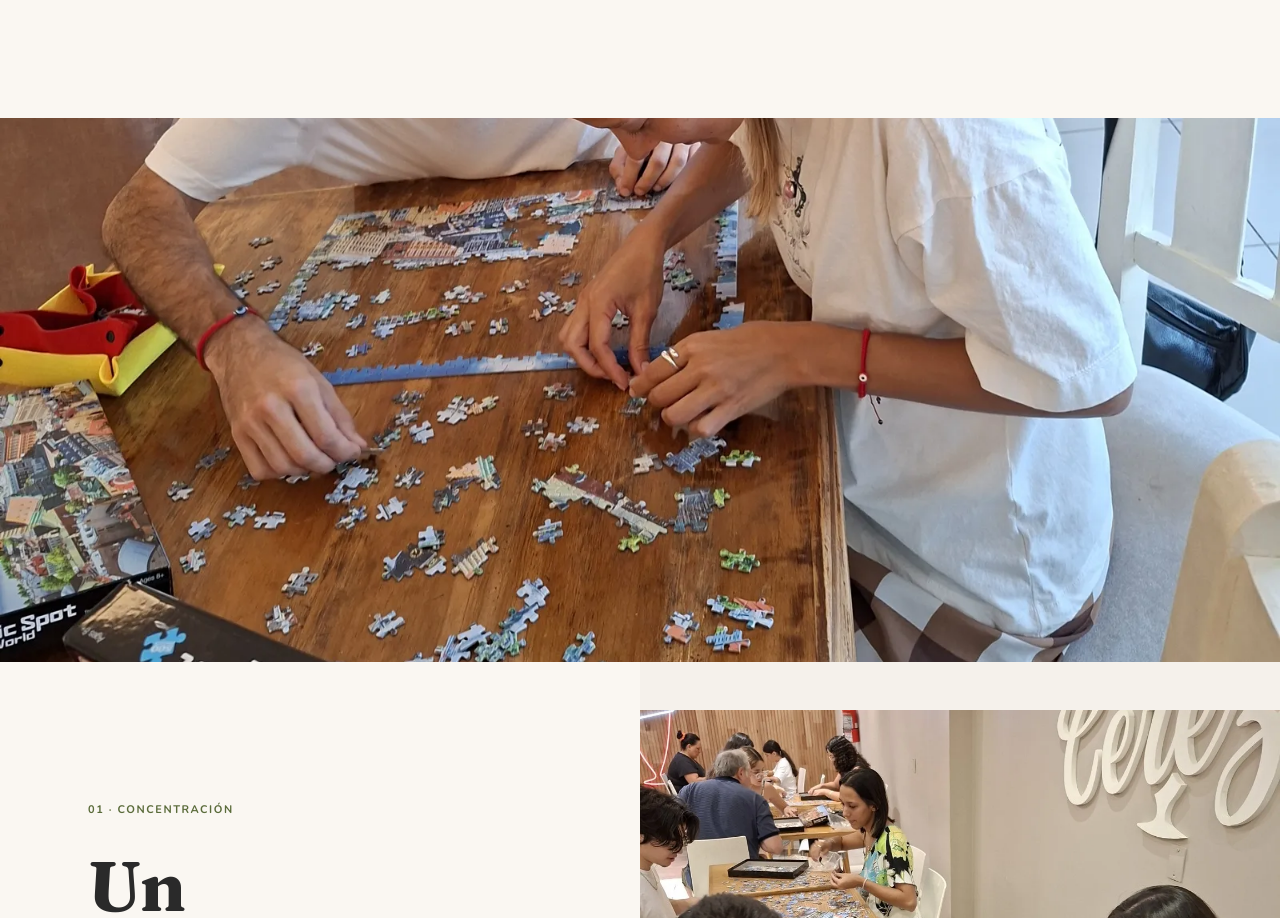
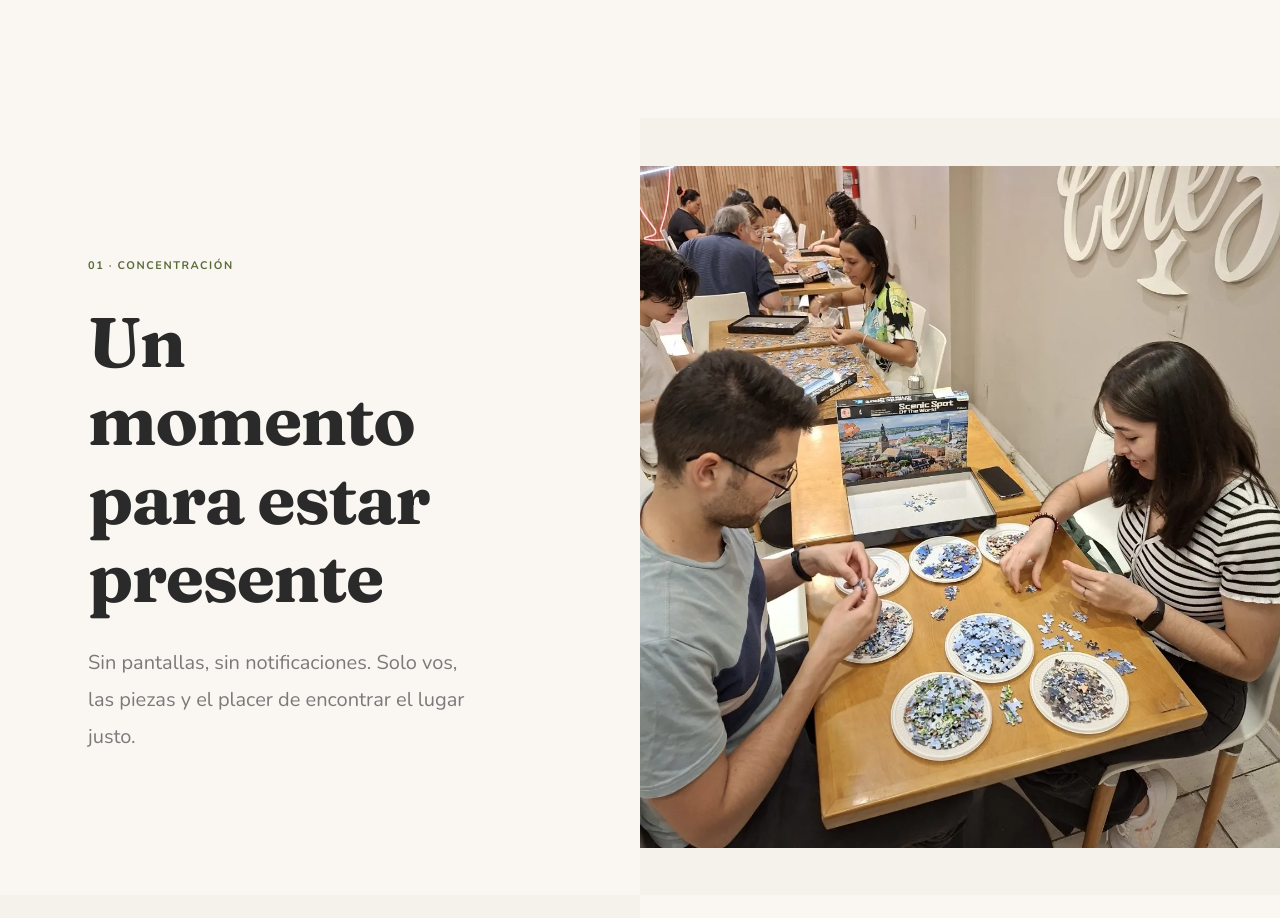
Before and after one commit to victoriamanresabr-cloud/puzzleclubsanjuan-web, a React (Vite) app: page / in a window 1280 px wide. Shown: the part 4144-5062 px from the top of the page. Built offline with nearby package versions, Linux system fonts and the light colour scheme; the HTML template or start-up script is replaced by a standard one.

Commit message:
Elimina foto full bleed redundante

```diff
--- a/src/App.tsx
+++ b/src/App.tsx
@@ -8,7 +8,6 @@ import { trackEvent } from './utils/analytics'
 // ─── IMAGE REGISTRY ──────────────────────────────────────────────────────────
 const IMG = {
   hero:       '/optimized/images/hero.webp',
-  fullBleed1: '/optimized/images/experiencia.webp',
   altPuzzle:  '/optimized/images/comunidad.webp',
   altTable:   '/optimized/images/encuentro.webp',
   altJoy:     '/optimized/images/evento.webp',
@@ -773,13 +772,6 @@ export default function App() {
 
       <GallerySection />
 
-      <FullBleedPhoto
-        src={IMG.fullBleed1}
-        alt="Grupo de personas riendo y conectando alrededor de una mesa"
-        height="68vh"
-        position="center 58%"
-      />
-
       <AlternatingSection
         id="experiencia"
         reversed={false}
```
